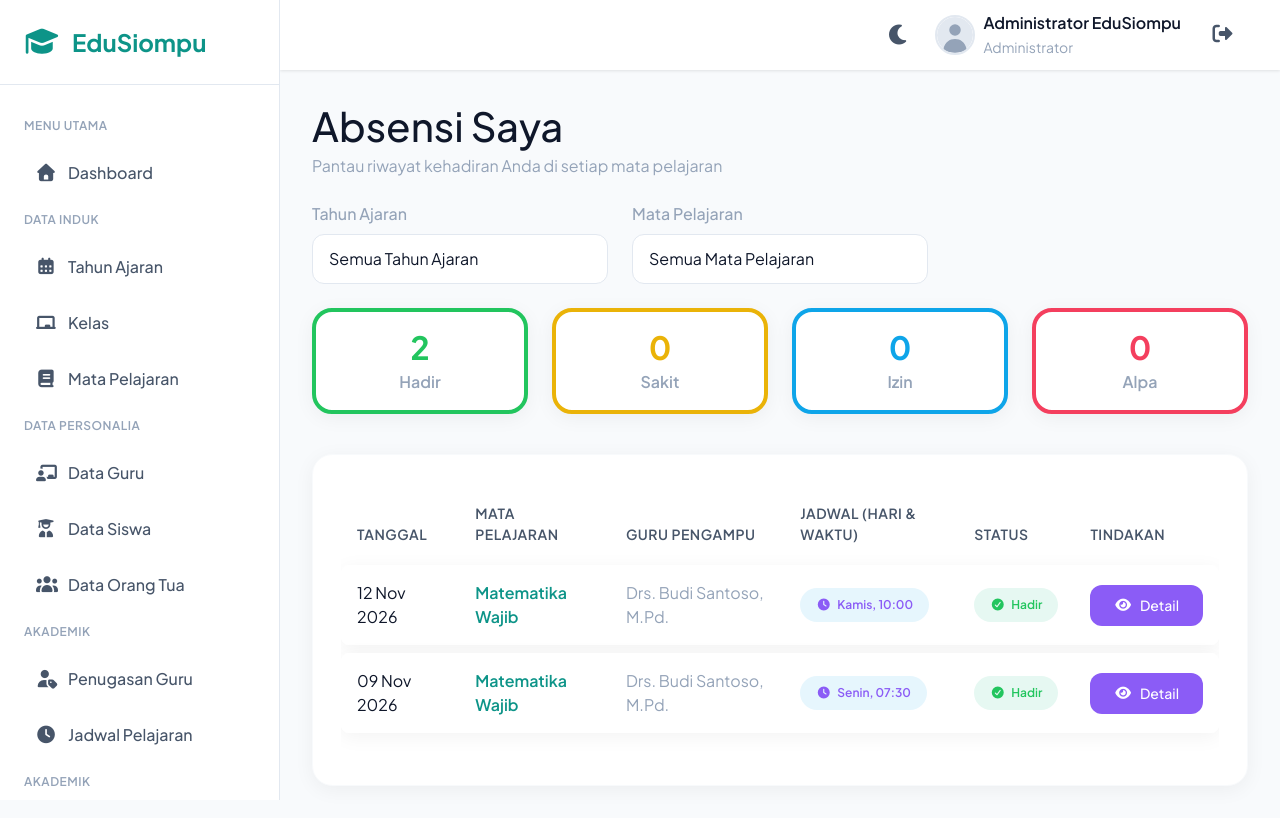
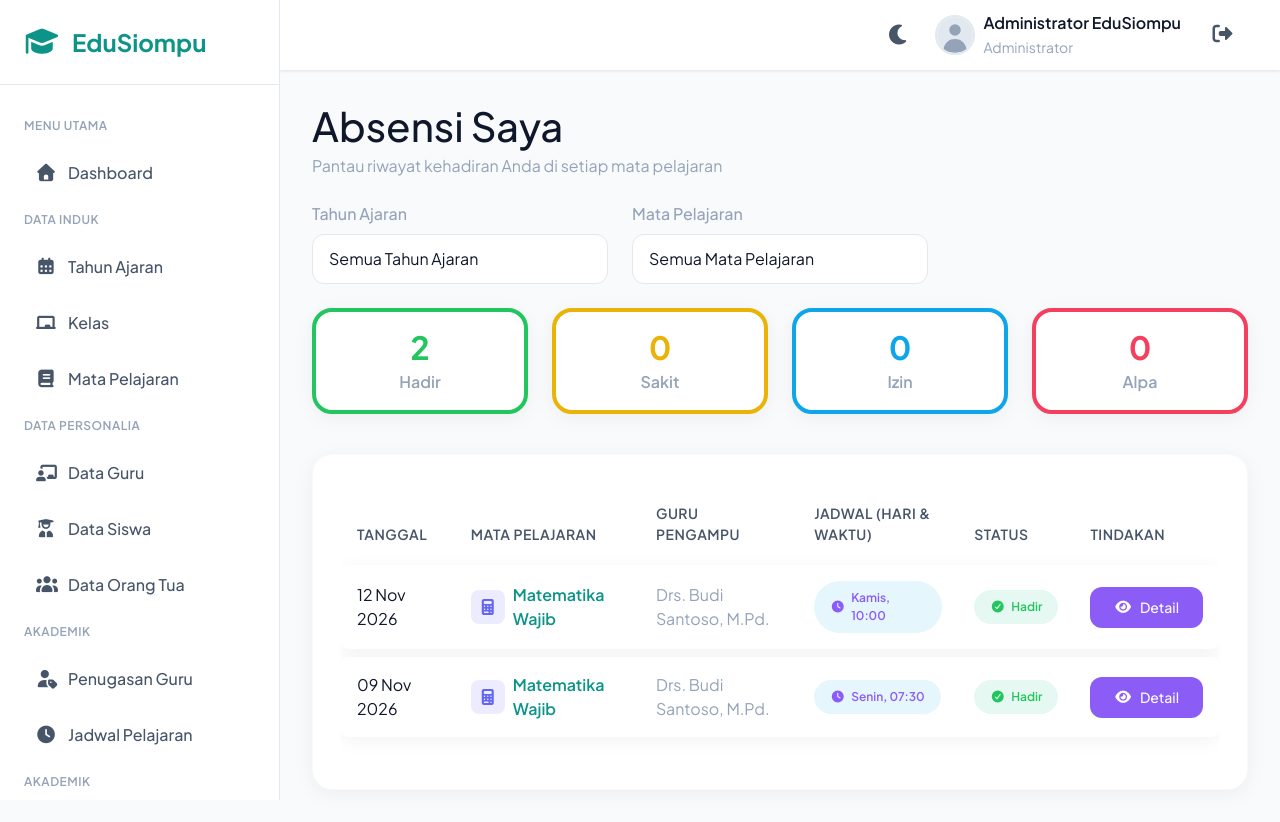
Before and after one commit to lukheman/EduSiompu, a Laravel app: page /siswa/absensi-saya in a window 1280 px wide. Before the commit the page ends 800 px from the top, so only its background shows below. Run offline with Laravel 12, Linux system fonts and the light colour scheme; a user stored in the database is signed in; data comes from the database, SQL or seed files in the repository; parts of the project's set-up code (start-up, migrations or seed data) failed here and were passed over; some libraries are stand-ins or nearby versions.

Commit message:
feat: tambah ikon unik mata pelajaran pada absensi siswa

```diff
--- /dev/null
+++ b/app/Support/MapelIcon.php
@@ -0,0 +1,95 @@
+<?php
+
+namespace App\Support;
+
+class MapelIcon
+{
+    /**
+     * Pemetaan kata kunci mata pelajaran ke ikon dan warna.
+     *
+     * Urutan penting: kata kunci yang lebih spesifik harus berada di atas
+     * kata kunci yang lebih umum (misal "bahasa indonesia" sebelum "bahasa").
+     *
+     * @var array<int, array{kata: array<int, string>, icon: string, warna: string}>
+     */
+    private const KAMUS = [
+        ['kata' => ['matematika', 'math'], 'icon' => 'fas fa-calculator', 'warna' => '#6366f1'],
+        ['kata' => ['bahasa indonesia', 'b. indonesia'], 'icon' => 'fas fa-book-open', 'warna' => '#0ea5e9'],
+        ['kata' => ['bahasa inggris', 'b. inggris'], 'icon' => 'fas fa-language', 'warna' => '#3b82f6'],
+        ['kata' => ['bahasa jepang'], 'icon' => 'fas fa-torii-gate', 'warna' => '#ef4444'],
+        ['kata' => ['bahasa arab'], 'icon' => 'fas fa-book-quran', 'warna' => '#10b981'],
+        ['kata' => ['bahasa jawa', 'bahasa sunda', 'bahasa daerah', 'muatan lokal', 'mulok'], 'icon' => 'fas fa-scroll', 'warna' => '#f59e0b'],
+        ['kata' => ['fisika'], 'icon' => 'fas fa-atom', 'warna' => '#0ea5e9'],
+        ['kata' => ['kimia'], 'icon' => 'fas fa-flask', 'warna' => '#14b8a6'],
+        ['kata' => ['biologi'], 'icon' => 'fas fa-dna', 'warna' => '#22c55e'],
+        ['kata' => ['ipa', 'ilmu pengetahuan alam'], 'icon' => 'fas fa-microscope', 'warna' => '#84cc16'],
+        ['kata' => ['sejarah'], 'icon' => 'fas fa-landmark', 'warna' => '#b45309'],
+        ['kata' => ['geografi'], 'icon' => 'fas fa-globe', 'warna' => '#06b6d4'],
+        ['kata' => ['ekonomi'], 'icon' => 'fas fa-coins', 'warna' => '#eab308'],
+        ['kata' => ['akuntansi'], 'icon' => 'fas fa-file-invoice-dollar', 'warna' => '#16a34a'],
+        ['kata' => ['sosiologi'], 'icon' => 'fas fa-users', 'warna' => '#8b5cf6'],
+        ['kata' => ['antropologi'], 'icon' => 'fas fa-people-group', 'warna' => '#c026d3'],
+        ['kata' => ['ips', 'ilmu pengetahuan sosial'], 'icon' => 'fas fa-earth-asia', 'warna' => '#0d9488'],
+        ['kata' => ['ppkn', 'pkn', 'pancasila', 'kewarganegaraan'], 'icon' => 'fas fa-scale-balanced', 'warna' => '#dc2626'],
+        ['kata' => ['kristen'], 'icon' => 'fas fa-cross', 'warna' => '#7c3aed'],
+        ['kata' => ['katolik'], 'icon' => 'fas fa-church', 'warna' => '#9333ea'],
+        ['kata' => ['hindu'], 'icon' => 'fas fa-om', 'warna' => '#ea580c'],
+        ['kata' => ['budha', 'buddha'], 'icon' => 'fas fa-dharmachakra', 'warna' => '#d97706'],
+        ['kata' => ['agama', 'pai'], 'icon' => 'fas fa-mosque', 'warna' => '#059669'],
+        ['kata' => ['musik'], 'icon' => 'fas fa-music', 'warna' => '#a855f7'],
+        ['kata' => ['tari'], 'icon' => 'fas fa-shoe-prints', 'warna' => '#f43f5e'],
+        ['kata' => ['teater', 'drama'], 'icon' => 'fas fa-masks-theater', 'warna' => '#be123c'],
+        ['kata' => ['seni budaya', 'seni'], 'icon' => 'fas fa-palette', 'warna' => '#ec4899'],
+        ['kata' => ['pjok', 'olahraga', 'jasmani', 'penjaskes'], 'icon' => 'fas fa-futbol', 'warna' => '#f97316'],
+        ['kata' => ['informatika', 'tik', 'komputer'], 'icon' => 'fas fa-laptop-code', 'warna' => '#4f46e5'],
+        ['kata' => ['prakarya', 'kerajinan'], 'icon' => 'fas fa-hammer', 'warna' => '#a16207'],
+        ['kata' => ['bimbingan konseling', 'bimbingan dan konseling', 'bk'], 'icon' => 'fas fa-handshake', 'warna' => '#0891b2'],
+        ['kata' => ['kewirausahaan'], 'icon' => 'fas fa-briefcase', 'warna' => '#65a30d'],
+        ['kata' => ['kesehatan'], 'icon' => 'fas fa-heart-pulse', 'warna' => '#e11d48'],
+        ['kata' => ['perpustakaan'], 'icon' => 'fas fa-book-bookmark', 'warna' => '#7c2d12'],
+        ['kata' => ['bahasa'], 'icon' => 'fas fa-language', 'warna' => '#2563eb'],
+    ];
+
+    /**
+     * Ikon cadangan untuk mata pelajaran yang tidak dikenali.
+     *
+     * @var array<int, array{icon: string, warna: string}>
+     */
+    private const CADANGAN = [
+        ['icon' => 'fas fa-book', 'warna' => '#64748b'],
+        ['icon' => 'fas fa-graduation-cap', 'warna' => '#6366f1'],
+        ['icon' => 'fas fa-lightbulb', 'warna' => '#eab308'],
+        ['icon' => 'fas fa-pen-ruler', 'warna' => '#0ea5e9'],
+        ['icon' => 'fas fa-chalkboard-user', 'warna' => '#10b981'],
+        ['icon' => 'fas fa-scroll', 'warna' => '#f59e0b'],
+        ['icon' => 'fas fa-shapes', 'warna' => '#ec4899'],
+        ['icon' => 'fas fa-cubes', 'warna' => '#8b5cf6'],
+        ['icon' => 'fas fa-bookmark', 'warna' => '#ef4444'],
+        ['icon' => 'fas fa-layer-group', 'warna' => '#14b8a6'],
+    ];
+
+    /**
+     * Tentukan ikon dan warna untuk sebuah nama mata pelajaran.
+     *
+     * @return array{icon: string, warna: string}
+     */
+    public static function untuk(?string $nama): array
+    {
+        $nama = strtolower(trim((string) $nama));
+
+        foreach (self::KAMUS as $entri) {
+            foreach ($entri['kata'] as $kata) {
+                if ($kata !== '' && str_contains($nama, $kata)) {
+                    return [
+                        'icon' => $entri['icon'],
+                        'warna' => $entri['warna'],
+                    ];
+                }
+            }
+        }
+
+        $index = abs((int) crc32($nama)) % count(self::CADANGAN);
+
+        return self::CADANGAN[$index];
+    }
+}
--- /dev/null
+++ b/resources/views/components/ui/mapel-icon.blade.php
@@ -0,0 +1,14 @@
+@props([
+    'nama' => null,
+    'size' => 34,
+])
+
+@php
+    $ikon = \App\Support\MapelIcon::untuk($nama);
+@endphp
+
+<span {{ $attributes->merge(['class' => 'd-inline-flex align-items-center justify-content-center rounded-3 flex-shrink-0']) }}
+    style="width: {{ $size }}px; height: {{ $size }}px; background: {{ $ikon['warna'] }}1f; color: {{ $ikon['warna'] }};"
+    title="{{ $nama }}">
+    <i class="{{ $ikon['icon'] }}"></i>
+</span>
--- a/resources/views/livewire/siswa/absensi-list.blade.php
+++ b/resources/views/livewire/siswa/absensi-list.blade.php
@@ -72,7 +72,14 @@
                         <tr>
                             <td>{{ \Carbon\Carbon::parse($absensi->tanggal)->translatedFormat('d M Y') }}</td>
                             <td>
-                                <div class="fw-semibold text-primary">{{ $absensi->jadwalPelajaran->guruAmpu->mataPelajaran->nama_mapel ?? '-' }}</div>
+                                @php
+                                    $mapel = $absensi->jadwalPelajaran->guruAmpu->mataPelajaran;
+                                    $namaMapel = $mapel->nama_mapel ?? '-';
+                                @endphp
+                                <div class="d-flex align-items-center gap-2">
+                                    <x-ui.mapel-icon :nama="$namaMapel" />
+                                    <div class="fw-semibold text-primary">{{ $namaMapel }}</div>
+                                </div>
                             </td>
                             <td>
                                 <div class="text-muted">{{ $absensi->jadwalPelajaran->guruAmpu->guru->nama_guru ?? '-' }}</div>
```
Also changed, not shown: tests/Feature/SiswaAbsensiTest.php (added, +43 -0 lines), tests/Unit/MapelIconTest.php (added, +39 -0 lines).
